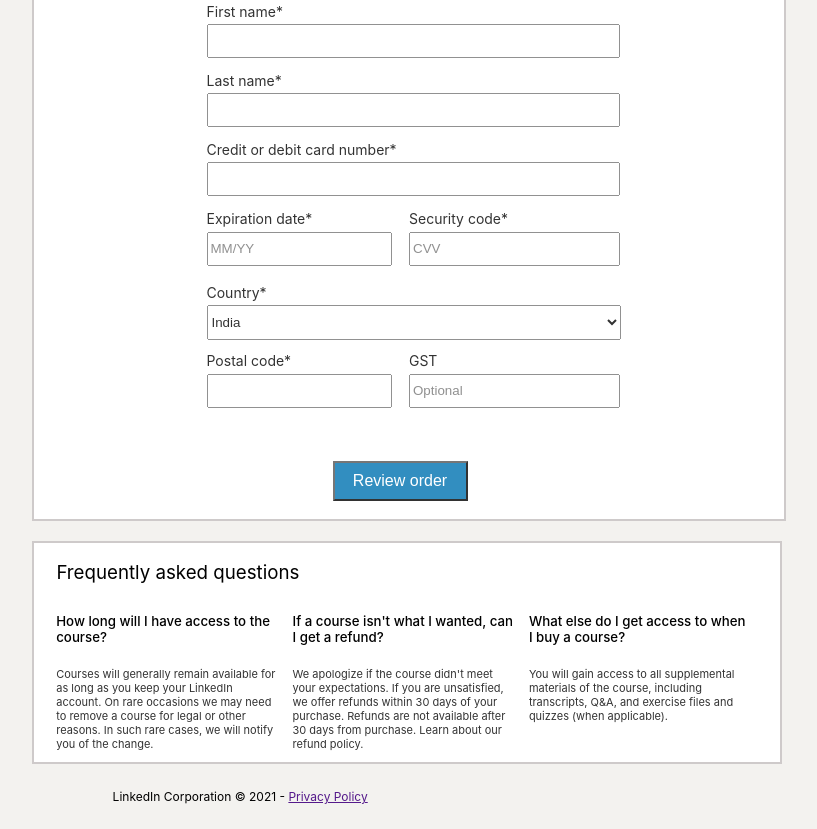
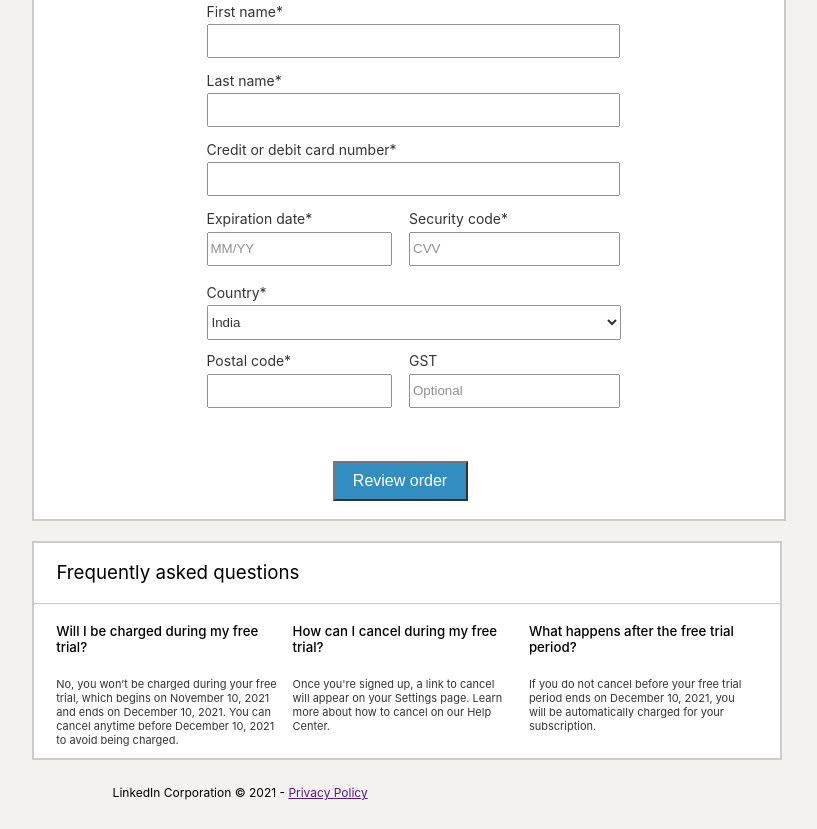
Before and after one commit to Shelen22/FW_12_Project_lynda, a plain HTML site: page checkout1.html in a window 1280 px wide. Shown: the part 756-1585 px from the top of the page, without its empty margins (233-1050 px from the left). Drawn offline with Linux system fonts and the light colour scheme.

Commit message:
Update checkout1.html

```diff
--- a/checkout1.html
+++ b/checkout1.html
@@ -92,22 +92,22 @@
 
         <div id='faq'>
                <h3>Frequently asked questions</h3>
-
+                 <hr/>
                <div id='faqflex'>
 
                    <div id='faq-ans'>
-                       <h5>How long will I have access to the course?</h5>
-                       <p>Courses will generally remain available for as long as you keep your LinkedIn account. On rare occasions we may need to remove a course for legal or other reasons. In such rare cases, we will notify you of the change.</p>
+                       <h5>Will I be charged during my free trial?</h5>
+                       <p>No, you won’t be charged during your free trial, which begins on November 10, 2021 and ends on December 10, 2021. You can cancel anytime before December 10, 2021 to avoid being charged.</p>
                    </div>
 
                    <div id='faq-ans'>
-                    <h5>If a course isn't what I wanted, can I get a refund?</h5>
-                    <p>We apologize if the course didn't meet your expectations. If you are unsatisfied, we offer refunds within 30 days of your purchase. Refunds are not available after 30 days from purchase. Learn about our refund policy.</p>
+                    <h5>How can I cancel during my free trial?</h5>
+                    <p>Once you're signed up, a link to cancel will appear on your Settings page. Learn more about how to cancel on our Help Center.</p>
                     </div>
 
                 <div id='faq-ans'>
-                    <h5>What else do I get access to when I buy a course?</h5>
-                   <p>You will gain access to all supplemental materials of the course, including transcripts, Q&A, and exercise files and quizzes (when applicable).</p>
+                    <h5>What happens after the free trial period?</h5>
+                   <p>If you do not cancel before your free trial period ends on December 10, 2021, you will be automatically charged for your subscription.</p>
                    </div>
 
                </div>
```
